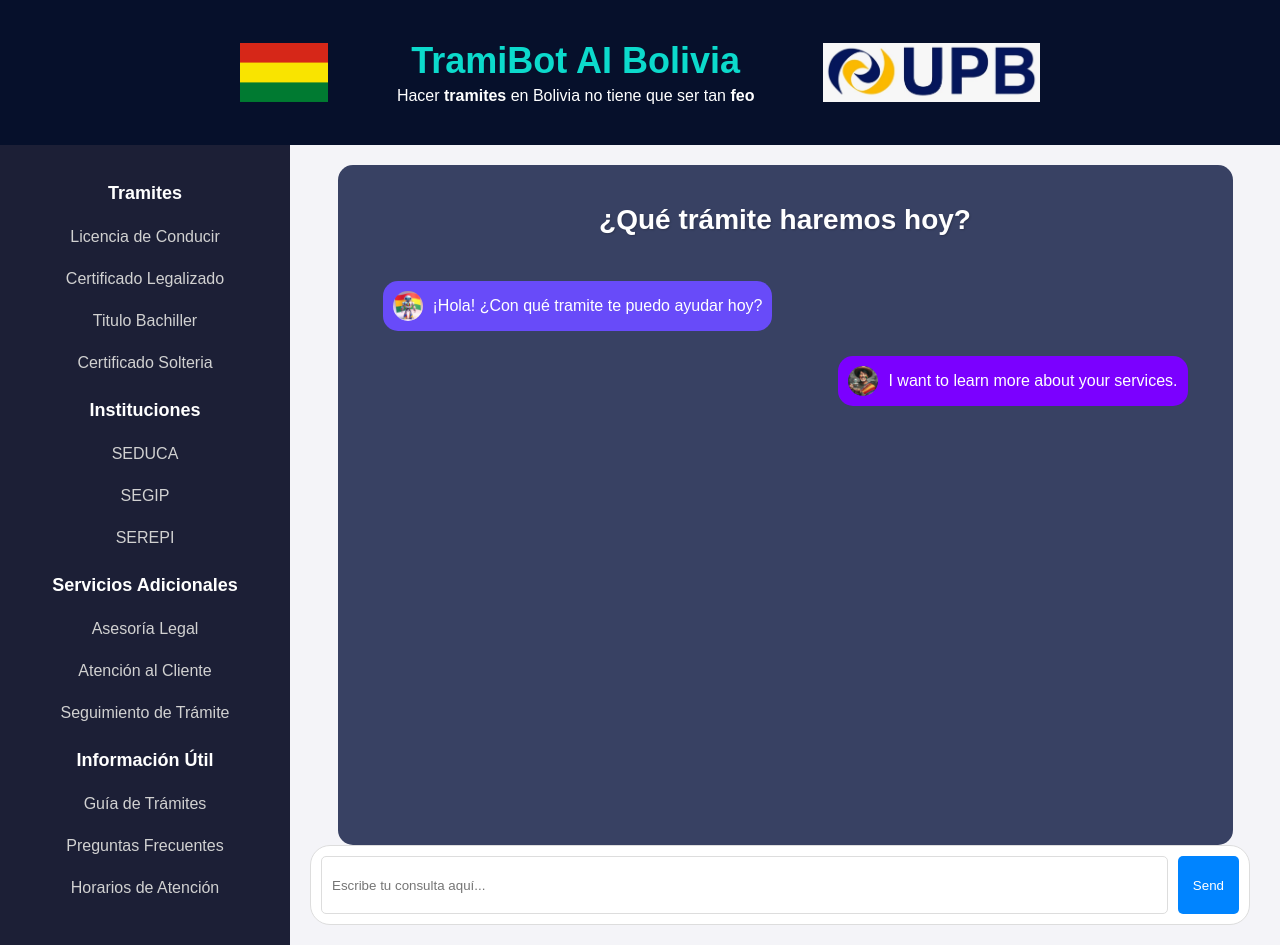
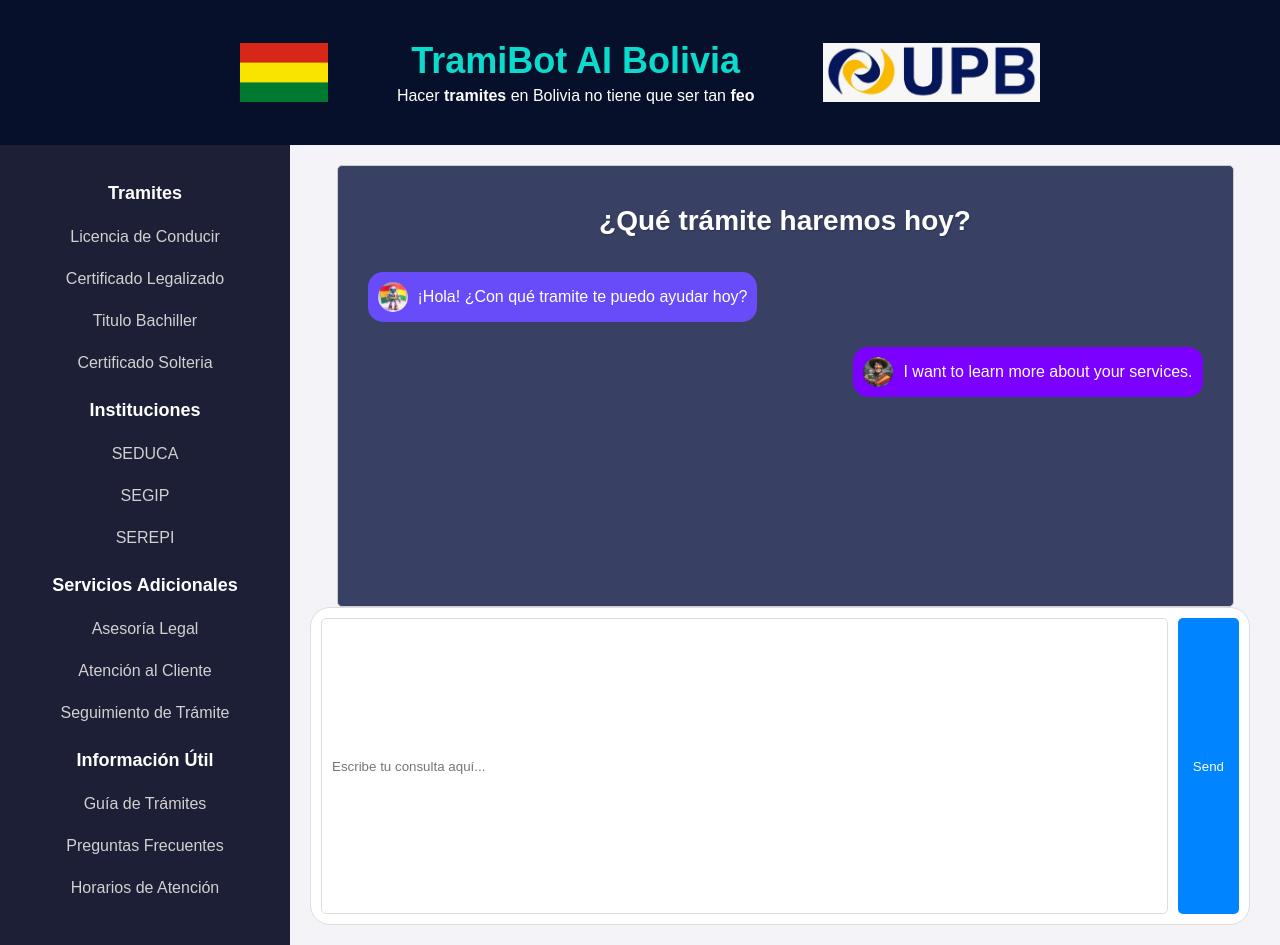
Before and after one commit to mathpro28/Tramites-Bolivia, a React (Create React App) app in the folder Webpage/frontend/: page / in a window 1280 px wide. Built offline with nearby package versions, Linux system fonts and the light colour scheme.

Commit message:
Fix the focus for the chat and made it scrollable

```diff
--- a/Webpage/frontend/src/Components/MessageInput.js
+++ b/Webpage/frontend/src/Components/MessageInput.js
@@ -1,11 +1,12 @@
 import React, { useState } from 'react';
 import './MessageInput.css';
+import Warning from './Warning'; // Import the Warning component
 
 const MessageInput = ({ onSend }) => {
   const [message, setMessage] = useState('');
   const [error, setError] = useState('');
   const [isSending, setIsSending] = useState(false);
-  const MAX_MESSAGE_LENGTH = 500;
+  const MAX_MESSAGE_LENGTH = 100;
 
   const escapeHtml = (text) => {
     const div = document.createElement('div');
@@ -34,7 +35,7 @@ const MessageInput = ({ onSend }) => {
 
   return (
     <div className="message-input-container">
-      <div className="error-message">{error}</div>
+      {error && <Warning message={error} />} {/* Show warning if there's an error */}
       <input
         type="text"
         className="message-input"
--- a/Webpage/frontend/src/Components/MessageWindow.css
+++ b/Webpage/frontend/src/Components/MessageWindow.css
@@ -83,3 +83,24 @@ body {
 .send-button:hover {
     background-color: #3a6bc0; /* Slightly darker on hover */
 }
+
+/* MessageWindow.css */
+.message-window {
+    display: flex;
+    flex-direction: column;
+    height: 400px; /* Set a fixed height for the chat area */
+    border: 1px solid #ccc; /* Optional: Add a border for visual separation */
+    border-radius: 5px; /* Optional: Rounded corners */
+    overflow: hidden; /* Ensure overflow is hidden */
+  }
+
+  .message-container {
+    flex: 1; /* Allow the message container to grow */
+    overflow-y: auto; /* Enable vertical scrolling */
+    padding: 10px; /* Add some padding */
+  }
+
+  /* Optional: Style for the message bubbles */
+  .message-bubble {
+    margin: 5px 0; /* Add spacing between messages */
+  }
--- a/Webpage/frontend/src/Components/MessageWindow.js
+++ b/Webpage/frontend/src/Components/MessageWindow.js
@@ -1,8 +1,17 @@
-import React from 'react';
+import React, { useEffect, useRef } from 'react';
 import MessageBubble from './MessageBubble';
 import './MessageWindow.css';
 
-const MessageWindow = ({ messages }) => (
+const MessageWindow = ({ messages }) => {
+  const messageEndRef = useRef(null);
+
+  useEffect(() => {
+    if (messageEndRef.current) {
+      messageEndRef.current.scrollIntoView({ behavior: 'smooth' });
+    }
+  }, [messages]);
+
+  return (
     <div className="message-window">
       <h1 className="chat-title">¿Qué trámite haremos hoy?</h1>
       <div className="message-container">
@@ -11,8 +20,11 @@ const MessageWindow = ({ messages }) => (
             <MessageBubble key={index} text={msg.text} sender={msg.sender} />
           )
         ))}
+        {/* Add a div at the end to scroll to */}
+        <div ref={messageEndRef} />
       </div>
     </div>
   );
+};
 
 export default MessageWindow;
```
Also changed, not shown: Webpage/frontend/src/Components/Warning.css (added, +11 -0 lines), Webpage/frontend/src/Components/Warning.js (added, +13 -0 lines). Lines whose indentation alone changed are shown as unchanged.
